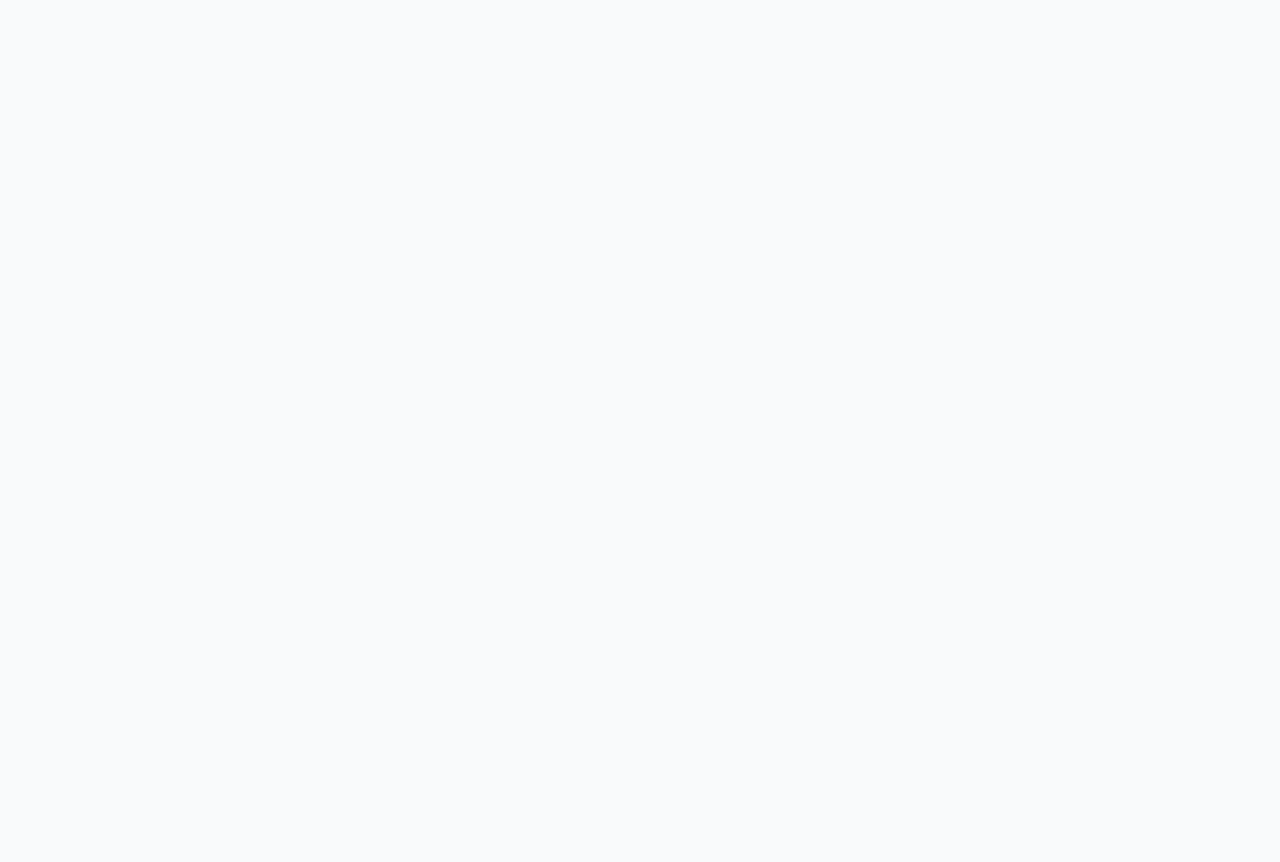
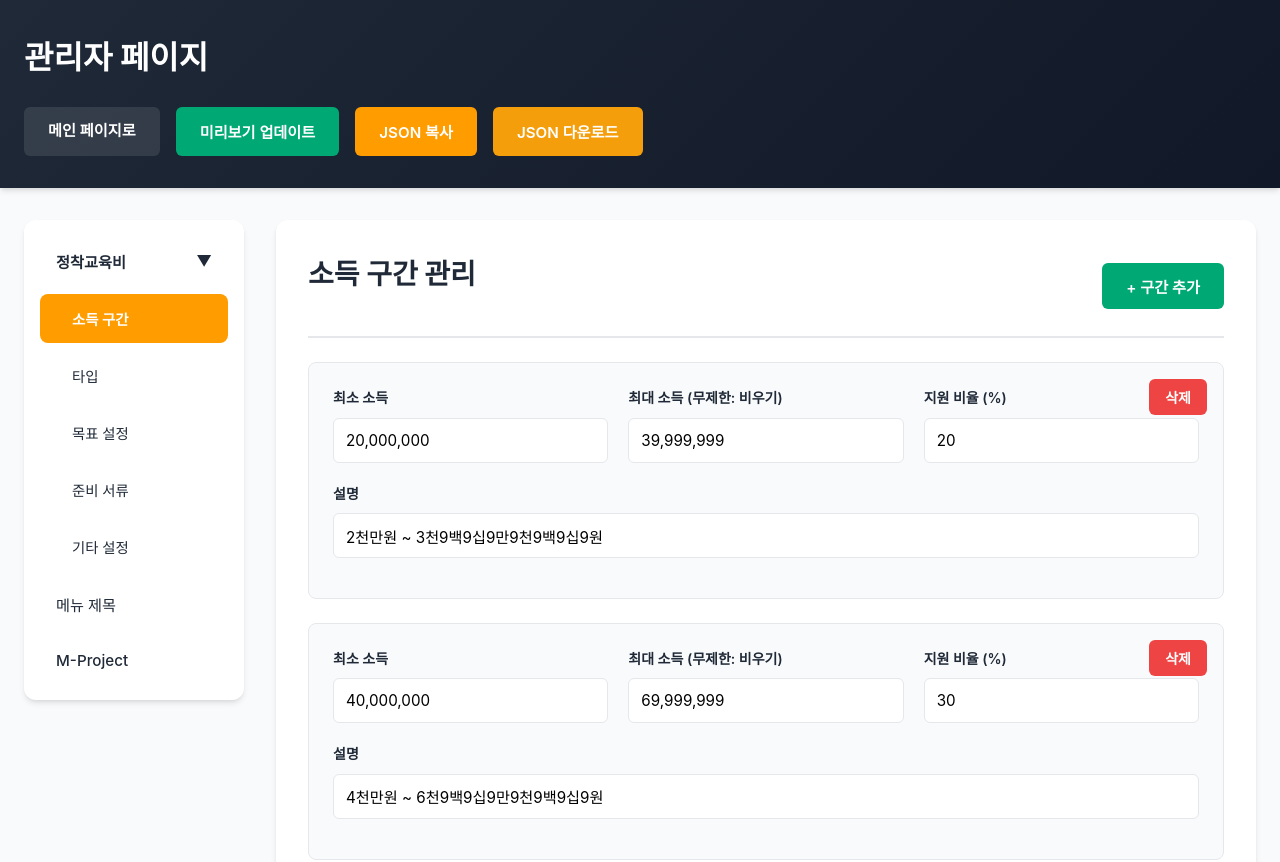
Before and after one commit to kim01033226699-lgtm/goodrich-info-a, a React (Vite) app: page /goodrich-info-a/djemals in a window 1280 px wide. Before the commit this address had no page. Shown: the top 862 px of the page. Before the commit the page ends 800 px from the top, so only its background shows below. Built offline with nearby package versions, Linux system fonts and the light colour scheme.

Commit message:
m프로젝트메뉴등 변경
관리자메뉴 변경 등

```diff
--- a/public/config.json
+++ b/public/config.json
@@ -77,6 +77,16 @@
     }
   ],
   "baseAmount": 1000000,
+  "pageMetadata": {
+    "settlement": {
+      "title": "정착교육비 안내",
+      "subtitle": "단계별로 정보를 입력하시면 예상 지원금을 확인하실 수 있습니다"
+    },
+    "mProject": {
+      "title": "M-Project",
+      "subtitle": "위임 자격 및 지원금 계산"
+    }
+  },
   "documents": [
     {
       "id": 1,
@@ -103,28 +113,32 @@
       "description": ""
     }
   ],
-  "calculationMethod": "지원금은 입력하신 소득 금액에 소득 구간별 지원 비율을 적용하여 산정됩니다.\n\n예시: 소득 3,000만원, 지원 비율 20%의 경우\n- 입력 소득: 30,000,000원\n- 소득 구간 비율: 20% (300만원 초과)\n- 최종 지원금: 30,000,000원 × 20% = 6,000,000원",
+  "calculationMethod": "지원금은 입력하신 소득 금액에 소득 구간별 지원 비율을 적용하여 산정됩니다.자세한 적용 규정은 시행문 또는 담당자에게 문의하시기 바랍니다.",
   "financialGuarantee": "정착교육비를 지급받고자 하는 경우 기본 수수료 보증보험과 별개로 지급금액 전액에 해당하는 재정보증을 회사에 제공하여야 합니다.\n- 재정보증은 보증보험, 예금질권, 근저당권에 한하여 인정합니다.\n- 재정보증을 제공할 수 없는 경우 정착교육비 신청이 불가합니다.",
   "mProject": {
     "qualificationCriteria": [
       {
         "position": "본부장",
-        "career": "본부장",
-        "period": "1년",
+        "careerOptions": [
+          { "career": "본부장 or 관리자", "minPeriod": "2년이상" }
+        ],
         "income": 80000000,
         "members": 30
       },
       {
         "position": "사업단장",
-        "career": "관리자",
-        "period": "2년",
+        "careerOptions": [
+          { "career": "본부장 or 관리자", "minPeriod": "1년" }
+        ],
         "income": 60000000,
         "members": 15
       },
       {
         "position": "지점장",
-        "career": "보험영업",
-        "period": "2년이상",
+        "careerOptions": [
+          { "career": "보험영업", "minPeriod": "1년" },
+          { "career": "본부장 or 관리자", "minPeriod": "1년" }
+        ],
         "income": 40000000,
         "members": 4
       }
--- a/src/App.jsx
+++ b/src/App.jsx
@@ -51,7 +51,7 @@ function App() {
         <Route path="/" element={<MenuPage />} />
         <Route path="/settlement-education" element={<UserPage config={config} />} />
         <Route path="/m-project" element={<MProjectPage config={config} />} />
-        <Route path="/admin" element={<AdminPage config={config} onUpdateConfig={updateConfig} />} />
+        <Route path="/djemals" element={<AdminPage config={config} onUpdateConfig={updateConfig} />} />
       </Routes>
     </Router>
   );
--- a/src/index.css
+++ b/src/index.css
@@ -9,9 +9,9 @@
   line-height: 1.6;
   font-weight: 400;
 
-  --primary-color: #4f46e5;
-  --primary-hover: #4338ca;
-  --secondary-color: #10b981;
+  --primary-color: #ff9c00;
+  --primary-hover: #e68a00;
+  --secondary-color: #00a874;
   --text-color: #1f2937;
   --text-light: #6b7280;
   --border-color: #e5e7eb;
--- a/src/pages/AdminPage.css
+++ b/src/pages/AdminPage.css
@@ -125,6 +125,22 @@
   background: var(--primary-color);
   color: white;
   font-weight: 600;
+}
+
+.tab-button.tab-parent {
+  display: flex;
+  align-items: center;
+  font-weight: 600;
+  color: var(--text-color);
+}
+
+.tab-button.tab-parent:hover {
+  background: var(--bg-light);
+}
+
+.tab-button.tab-child {
+  padding-left: 2rem;
+  font-size: 0.9rem;
 }
 
 /* Main Content */
--- a/src/pages/AdminPage.jsx
+++ b/src/pages/AdminPage.jsx
@@ -6,6 +6,7 @@ import './AdminPage.css';
 function AdminPage({ config: initialConfig, onUpdateConfig }) {
   const [config, setConfig] = useState(null);
   const [activeTab, setActiveTab] = useState('incomeRanges');
+  const [settlementOpen, setSettlementOpen] = useState(true);
 
   useEffect(() => {
     if (initialConfig) {
@@ -229,34 +230,51 @@ function AdminPage({ config: initialConfig, onUpdateConfig }) {
           <aside className="admin-sidebar">
             <nav className="tab-nav">
               <button
-                className={`tab-button ${activeTab === 'incomeRanges' ? 'active' : ''}`}
+                className="tab-button tab-parent"
+                onClick={() => setSettlementOpen(!settlementOpen)}
+              >
+                <span>정착교육비</span>
+                <span style={{ marginLeft: 'auto' }}>{settlementOpen ? '▼' : '▶'}</span>
+              </button>
+              {settlementOpen && (
+                <>
+                  <button
+                    className={`tab-button tab-child ${activeTab === 'incomeRanges' ? 'active' : ''}`}
                     onClick={() => setActiveTab('incomeRanges')}
                   >
                     소득 구간
                   </button>
                   <button
-                className={`tab-button ${activeTab === 'types' ? 'active' : ''}`}
+                    className={`tab-button tab-child ${activeTab === 'types' ? 'active' : ''}`}
                     onClick={() => setActiveTab('types')}
                   >
                     타입
                   </button>
                   <button
-                className={`tab-button ${activeTab === 'options' ? 'active' : ''}`}
+                    className={`tab-button tab-child ${activeTab === 'options' ? 'active' : ''}`}
                     onClick={() => setActiveTab('options')}
                   >
                     목표 설정
                   </button>
                   <button
-                className={`tab-button ${activeTab === 'documents' ? 'active' : ''}`}
+                    className={`tab-button tab-child ${activeTab === 'documents' ? 'active' : ''}`}
                     onClick={() => setActiveTab('documents')}
                   >
                     준비 서류
                   </button>
                   <button
-                className={`tab-button ${activeTab === 'other' ? 'active' : ''}`}
+                    className={`tab-button tab-child ${activeTab === 'other' ? 'active' : ''}`}
                     onClick={() => setActiveTab('other')}
                   >
                     기타 설정
+                  </button>
+                </>
+              )}
+              <button
+                className={`tab-button ${activeTab === 'menuSettings' ? 'active' : ''}`}
+                onClick={() => setActiveTab('menuSettings')}
+              >
+                메뉴 제목
               </button>
               <button
                 className={`tab-button ${activeTab === 'mProject' ? 'active' : ''}`}
@@ -546,6 +564,75 @@ function AdminPage({ config: initialConfig, onUpdateConfig }) {
               </div>
             )}
 
+            {/* Menu Settings */}
+            {activeTab === 'menuSettings' && config.pageMetadata && (
+              <div className="admin-section">
+                <h2>메뉴 제목 및 설명 관리</h2>
+
+                {/* Settlement Education */}
+                <div style={{ marginBottom: '3rem' }}>
+                  <h3 style={{ marginBottom: '1rem', paddingBottom: '0.5rem', borderBottom: '2px solid var(--primary-color)', color: 'var(--primary-color)' }}>정착교육비</h3>
+                  <div className="item-card">
+                    <div className="item-fields">
+                      <div className="field full-width">
+                        <label>페이지 제목</label>
+                        <input
+                          type="text"
+                          value={config.pageMetadata.settlement?.title || ''}
+                          onChange={(e) => updateConfig('pageMetadata', {
+                            ...config.pageMetadata,
+                            settlement: { ...config.pageMetadata.settlement, title: e.target.value }
+                          })}
+                        />
+                      </div>
+                      <div className="field full-width">
+                        <label>페이지 부제목</label>
+                        <input
+                          type="text"
+                          value={config.pageMetadata.settlement?.subtitle || ''}
+                          onChange={(e) => updateConfig('pageMetadata', {
+                            ...config.pageMetadata,
+                            settlement: { ...config.pageMetadata.settlement, subtitle: e.target.value }
+                          })}
+                        />
+                      </div>
+                    </div>
+                  </div>
+                </div>
+
+                {/* M-Project */}
+                <div style={{ marginBottom: '3rem' }}>
+                  <h3 style={{ marginBottom: '1rem', paddingBottom: '0.5rem', borderBottom: '2px solid var(--primary-color)', color: 'var(--primary-color)' }}>M-Project</h3>
+                  <div className="item-card">
+                    <div className="item-fields">
+                      <div className="field full-width">
+                        <label>페이지 제목</label>
+                        <input
+                          type="text"
+                          value={config.pageMetadata.mProject?.title || ''}
+                          onChange={(e) => updateConfig('pageMetadata', {
+                            ...config.pageMetadata,
+                            mProject: { ...config.pageMetadata.mProject, title: e.target.value }
+                          })}
+                        />
+                      </div>
+                      <div className="field full-width">
+                        <label>페이지 부제목</label>
+                        <input
+                          type="text"
+                          value={config.pageMetadata.mProject?.subtitle || ''}
+                          onChange={(e) => updateConfig('pageMetadata', {
+                            ...config.pageMetadata,
+                            mProject: { ...config.pageMetadata.mProject, subtitle: e.target.value }
+                          })}
+                        />
+                      </div>
+                    </div>
+                  </div>
+                </div>
+              </div>
+            )}
+
             {/* M-Project */}
             {activeTab === 'mProject' && config.mProject && (
               <div className="admin-section">
--- a/src/pages/MProjectPage.css
+++ b/src/pages/MProjectPage.css
@@ -38,7 +38,7 @@
 .select-input:focus,
 .text-input:focus {
   border-color: var(--primary-color);
-  box-shadow: 0 0 0 3px rgba(79, 70, 229, 0.1);
+  box-shadow: 0 0 0 3px rgba(255, 156, 0, 0.1);
 }
 
 .input-suffix {
@@ -114,7 +114,7 @@
 
 /* Info Box */
 .info-box {
-  background: rgba(79, 70, 229, 0.05);
+  background: rgba(255, 156, 0, 0.05);
   border-left: 4px solid var(--primary-color);
   padding: 1.5rem;
   border-radius: 8px;
--- a/src/pages/MProjectPage.jsx
+++ b/src/pages/MProjectPage.jsx
@@ -62,6 +62,18 @@ function MProjectPage({ config }) {
     setChecks(newChecks);
   };
 
+  // 기간 비교 함수
+  const comparePeriod = (inputPeriod, minPeriod) => {
+    const periodMap = { '1년': 1, '2년': 2, '2년이상': 2 };
+    const inputValue = periodMap[inputPeriod] || 0;
+    const minValue = periodMap[minPeriod] || 0;
+
+    if (minPeriod === '2년이상') {
+      return inputValue >= 2;
+    }
+    return inputValue >= minValue;
+  };
+
   const checkQualification = () => {
     if (!position || !career || !period || !income || !members) {
       alert('모든 항목을 입력해주세요.');
@@ -73,18 +85,47 @@ function MProjectPage({ config }) {
       return;
     }
 
-    const qualificationCriteria = getQualificationCriteria();
-    const criteria = qualificationCriteria[position];
+    // config에서 직접 찾기
+    const criteria = config?.mProject?.qualificationCriteria?.find(
+      item => item.position === position
+    );
+
+    if (!criteria) {
+      console.error('자격 기준을 찾을 수 없습니다:', position, config?.mProject?.qualificationCriteria);
+      alert('자격 기준 데이터를 찾을 수 없습니다. 페이지를 새로고침해주세요.');
+      return;
+    }
+
     const incomeNum = Number(income);
     const membersNum = Number(members);
 
-    const isQualified =
-      career === criteria.career &&
-      period === criteria.period &&
-      incomeNum >= criteria.income &&
-      membersNum >= criteria.members;
+    // 디버깅 로그
+    console.log('입력값:', JSON.stringify({ career, period, income: incomeNum, members: membersNum }, null, 2));
+    console.log('기준값:', JSON.stringify(criteria, null, 2));
+
+    // 경력과 기간 조합 체크 (careerOptions 중 하나라도 맞으면 OK)
+    const careerPeriodMatch = criteria.careerOptions?.some(option => {
+      const careerMatch = career === option.career;
+      const periodMatch = comparePeriod(period, option.minPeriod);
+      console.log(`경력/기간 체크: "${career}" === "${option.career}" && "${period}" >= "${option.minPeriod}" = ${careerMatch && periodMatch}`);
+      return careerMatch && periodMatch;
+    }) || false;
+
+    const incomeMatch = incomeNum >= criteria.income;
+    const membersMatch = membersNum >= criteria.members;
+
+    console.log('매칭 결과:', JSON.stringify({ careerPeriodMatch, incomeMatch, membersMatch }, null, 2));
+    console.log('소득 매칭:', `${incomeNum} >= ${criteria.income} = ${incomeMatch}`);
+    console.log('인원 매칭:', `${membersNum} >= ${criteria.members} = ${membersMatch}`);
+
+    const isQualified = careerPeriodMatch && incomeMatch && membersMatch;
 
     setQualified(isQualified);
+
+    // 자격 충족 시 자동으로 다음 단계로 이동
+    if (isQualified) {
+      setStep(2);
+    }
   };
 
   const calculateGrade = () => {
@@ -94,8 +135,22 @@ function MProjectPage({ config }) {
     }
 
     const teamIncomeNum = Number(teamIncome);
-    const gradeCriteria = getGradeCriteria();
-    const criteria = gradeCriteria[position];
+
+    // config에서 직접 찾기
+    const gradeConfig = config?.mProject?.gradeCriteria?.find(
+      item => item.position === position
+    );
+
+    const supportConfig = config?.mProject?.supportCriteria?.find(
+      item => item.position === position
+    );
+
+    if (!gradeConfig || !supportConfig) {
+      alert('등급 기준 데이터를 찾을 수 없습니다.');
+      return;
+    }
+
+    const criteria = gradeConfig.grades;
 
     let calculatedGrade = '';
     if (teamIncomeNum >= criteria.S) {
@@ -111,8 +166,13 @@ function MProjectPage({ config }) {
     setGrade(calculatedGrade);
 
     // 결과 계산
-    const supportCriteria = getSupportCriteria();
-    const supportData = supportCriteria[position][calculatedGrade];
+    const supportData = supportConfig.supports[calculatedGrade];
+
+    if (!supportData) {
+      alert(`${calculatedGrade} 등급의 지원금 데이터를 찾을 수 없습니다.`);
+      return;
+    }
+
     let totalSupport = supportData.total;
 
     // Grade S, A의 경우 본인 직전1년 소득의 10% 추가지급
@@ -167,8 +227,8 @@ function MProjectPage({ config }) {
       {/* Header */}
       <header className="header">
         <div className="container">
-          <h1 className="title">M-Project</h1>
-          <p className="subtitle">위임 자격 및 지원금 계산</p>
+          <h1 className="title">{config?.pageMetadata?.mProject?.title || 'M-Project'}</h1>
+          <p className="subtitle">{config?.pageMetadata?.mProject?.subtitle || '위임 자격 및 지원금 계산'}</p>
           <div className="header-links">
             <Link to="/" className="home-link">홈으로</Link>
           </div>
@@ -217,11 +277,10 @@ function MProjectPage({ config }) {
               </div>
 
               <div className="form-group">
-                <label>본인 경력</label>
+                <label>본인 경력(보험회사&GA)</label>
                 <select value={career} onChange={(e) => setCareer(e.target.value)} className="select-input">
                   <option value="">선택하세요</option>
-                  <option value="본부장">본부장</option>
-                  <option value="관리자">관리자</option>
+                  <option value="본부장 or 관리자">본부장 or 관리자</option>
                   <option value="보험영업">보험영업</option>
                 </select>
               </div>
@@ -279,19 +338,10 @@ function MProjectPage({ config }) {
                 <button onClick={checkQualification} className="btn-primary btn-large">자격 확인</button>
               </div>
 
-              {qualified !== null && (
-                <div className={`qualification-result ${qualified ? 'success' : 'warning'}`}>
-                  {qualified ? (
-                    <>
-                      <p className="result-message">✓ 위임 자격 요건을 충족합니다.</p>
-                      <button onClick={() => setStep(2)} className="btn-primary">다음 단계</button>
-                    </>
-                  ) : (
-                    <>
-                      <p className="result-message">⚠ 당사 정책에 자격에 맞지 않습니다. 계속 진행하시겠습니까?</p>
-                      <button onClick={() => setStep(2)} className="btn-secondary">계속 진행</button>
-                    </>
-                  )}
+              {qualified === false && (
+                <div className="qualification-result warning">
+                  <p className="result-message">입력한 내용이 당사 규정을 충족하지 못했습니다. 위임을 위해서는 입력 사항을 확인해 주시고 계속 진행하여 예상 금액은 확인할 수 있습니다.</p>
+                  <button onClick={() => setStep(2)} className="btn-secondary">계속 진행</button>
                 </div>
               )}
             </div>
--- a/src/pages/UserPage.jsx
+++ b/src/pages/UserPage.jsx
@@ -84,11 +84,10 @@ function UserPage({ config }) {
       {/* Header */}
       <header className="header">
         <div className="container">
-          <h1 className="title">정착교육비 안내</h1>
-          <p className="subtitle">단계별로 정보를 입력하시면 예상 지원금을 확인하실 수 있습니다</p>
+          <h1 className="title">{config?.pageMetadata?.settlement?.title || '정착교육비 안내'}</h1>
+          <p className="subtitle">{config?.pageMetadata?.settlement?.subtitle || '단계별로 정보를 입력하시면 예상 지원금을 확인하실 수 있습니다'}</p>
           <div className="header-links">
             <Link to="/" className="home-link">홈으로</Link>
-            <Link to="/admin" className="admin-link">관리자 페이지</Link>
           </div>
         </div>
       </header>
```
Also changed, not shown: src/pages/UserPage.css (+4 -4 lines). Lines whose indentation alone changed are shown as unchanged.
